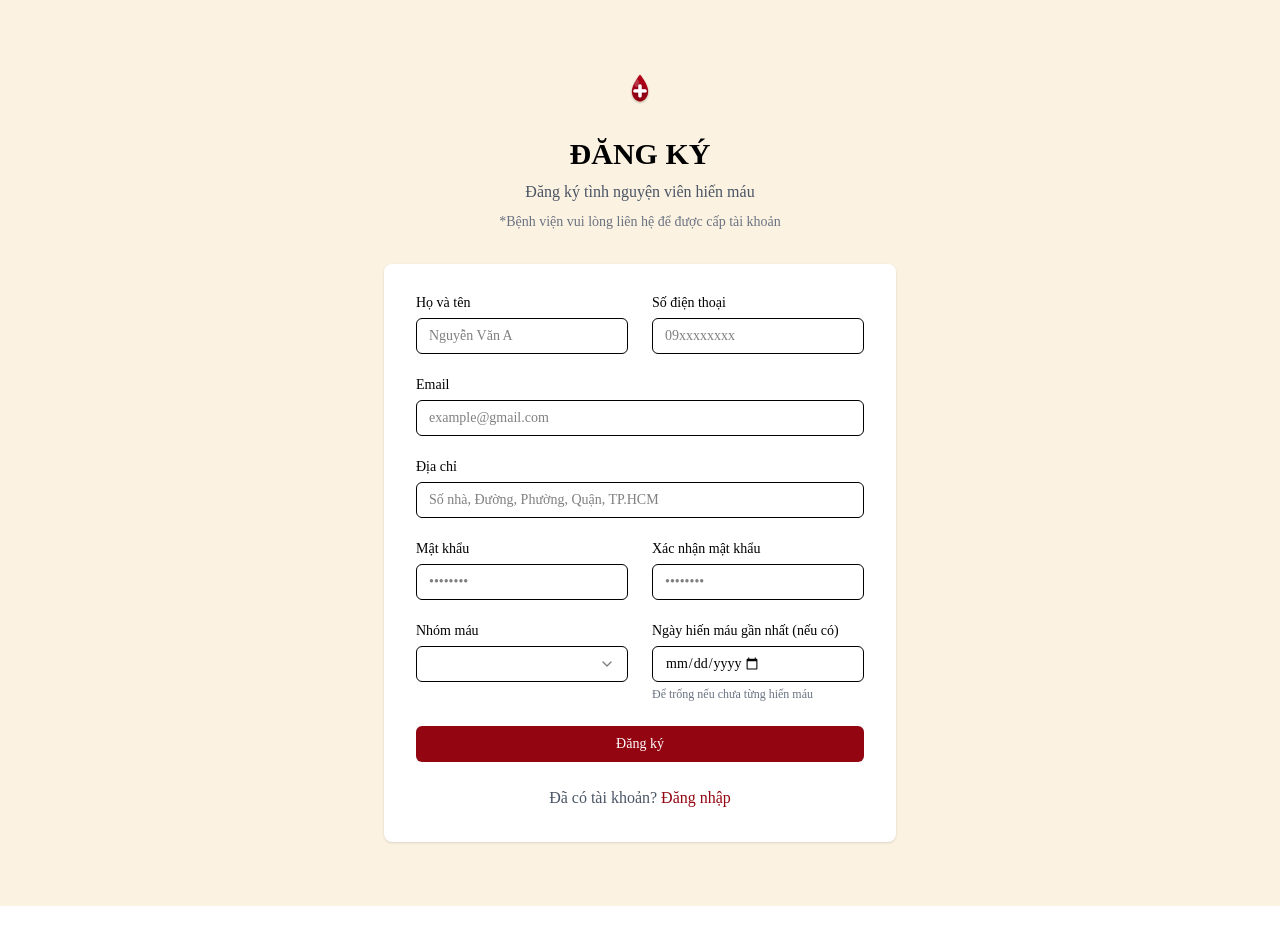
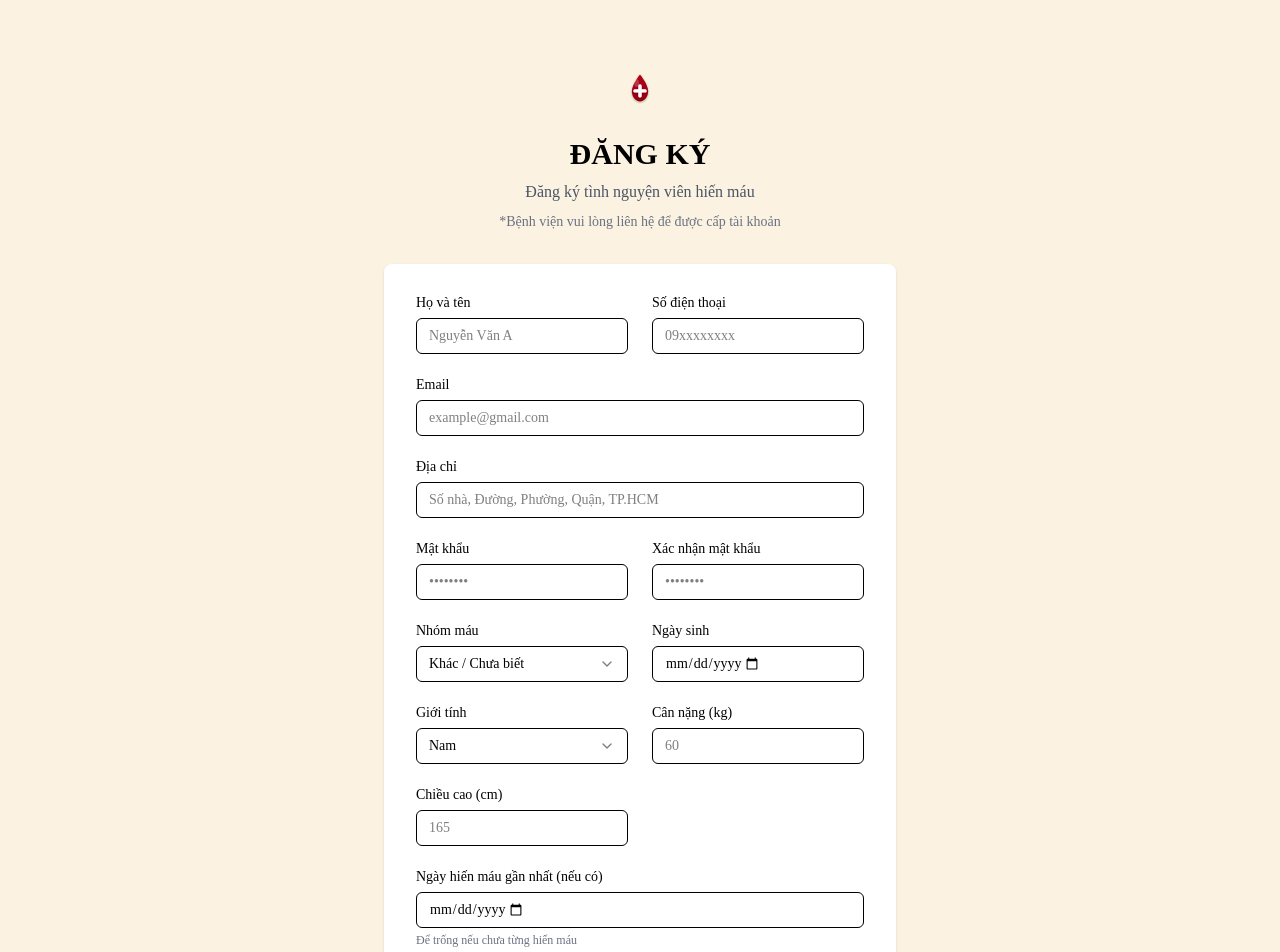
Before and after one commit to SomeLazyDayz/giotam-frontend, a React (Vite) app: page /register in a window 1280 px wide. Shown: the top 952 px of the page. Before the commit the page ends 906 px from the top, so only its background shows below. Built offline with nearby package versions, Linux system fonts and the light colour scheme.

Commit message:
fix: add dob/gender/weight/height to correct RegisterPage

```diff
--- a/src/pages/RegisterPage.tsx
+++ b/src/pages/RegisterPage.tsx
@@ -18,7 +18,11 @@ export default function RegisterPage() {
     password: '',
     confirmPassword: '',
     address: '', // Thêm địa chỉ
-    bloodType: 'Chưa biết', // Mặc định để tránh lỗi validation
+    bloodType: 'Khác', // Mặc định để tránh lỗi validation
+    dob: '',
+    gender: 'Nam',
+    weight: '',
+    height: '',
     lastDonationDate: '',
   });
   const [isLoading, setIsLoading] = useState(false); // Thêm trạng thái loading
@@ -51,6 +55,10 @@ export default function RegisterPage() {
       password: formData.password, // Backend sẽ hash mật khẩu này
       address: formData.address,
       bloodType: formData.bloodType,
+      dob: formData.dob,
+      gender: formData.gender,
+      weight: formData.weight,
+      height: formData.height,
       lastDonationDate: formData.lastDonationDate || null, // Gửi null nếu không nhập
     };
 
@@ -143,19 +151,42 @@ export default function RegisterPage() {
                          <SelectItem value="B-">B-</SelectItem>
                          <SelectItem value="AB+">AB+</SelectItem>
                          <SelectItem value="AB-">AB-</SelectItem>
+                         <SelectItem value="Khác">Khác / Chưa biết</SelectItem>
                       </SelectContent>
                    </Select>
                </div>
-                <div>
+
+               {/* Ngày sinh và Giới tính */}
+               <div>
+                  <Label htmlFor="dob">Ngày sinh</Label>
+                  <Input id="dob" type="date" value={formData.dob} onChange={(e) => handleChange('dob', e.target.value)} required className="mt-2" max={new Date().toISOString().split('T')[0]} />
+               </div>
+               <div>
+                  <Label htmlFor="gender">Giới tính</Label>
+                  <Select value={formData.gender} onValueChange={(v) => handleChange('gender', v)}>
+                     <SelectTrigger className="mt-2" id="gender">
+                        <SelectValue placeholder="Chọn giới tính" />
+                     </SelectTrigger>
+                     <SelectContent>
+                        <SelectItem value="Nam">Nam</SelectItem>
+                        <SelectItem value="Nữ">Nữ</SelectItem>
+                     </SelectContent>
+                  </Select>
+               </div>
+
+               {/* Cân nặng và Chiều cao */}
+               <div>
+                  <Label htmlFor="weight">Cân nặng (kg)</Label>
+                  <Input id="weight" type="number" min="30" max="250" value={formData.weight} onChange={(e) => handleChange('weight', e.target.value)} required className="mt-2" placeholder="60" />
+               </div>
+               <div>
+                  <Label htmlFor="height">Chiều cao (cm)</Label>
+                  <Input id="height" type="number" min="100" max="250" value={formData.height} onChange={(e) => handleChange('height', e.target.value)} required className="mt-2" placeholder="165" />
+               </div>
+
+                <div className="md:col-span-2">
                   <Label htmlFor="lastDonationDate">Ngày hiến máu gần nhất (nếu có)</Label>
-                  <Input
-                    id="lastDonationDate"
-                    type="date"
-                    value={formData.lastDonationDate}
-                    onChange={(e) => handleChange('lastDonationDate', e.target.value)}
-                    className="mt-2"
-                    max={new Date().toISOString().split('T')[0]} // Không cho chọn ngày tương lai
-                  />
+                  <Input id="lastDonationDate" type="date" value={formData.lastDonationDate} onChange={(e) => handleChange('lastDonationDate', e.target.value)} className="mt-2" max={new Date().toISOString().split('T')[0]} />
                   <p className="text-xs text-gray-500 mt-1">Để trống nếu chưa từng hiến máu</p>
                 </div>
             </div>
```
